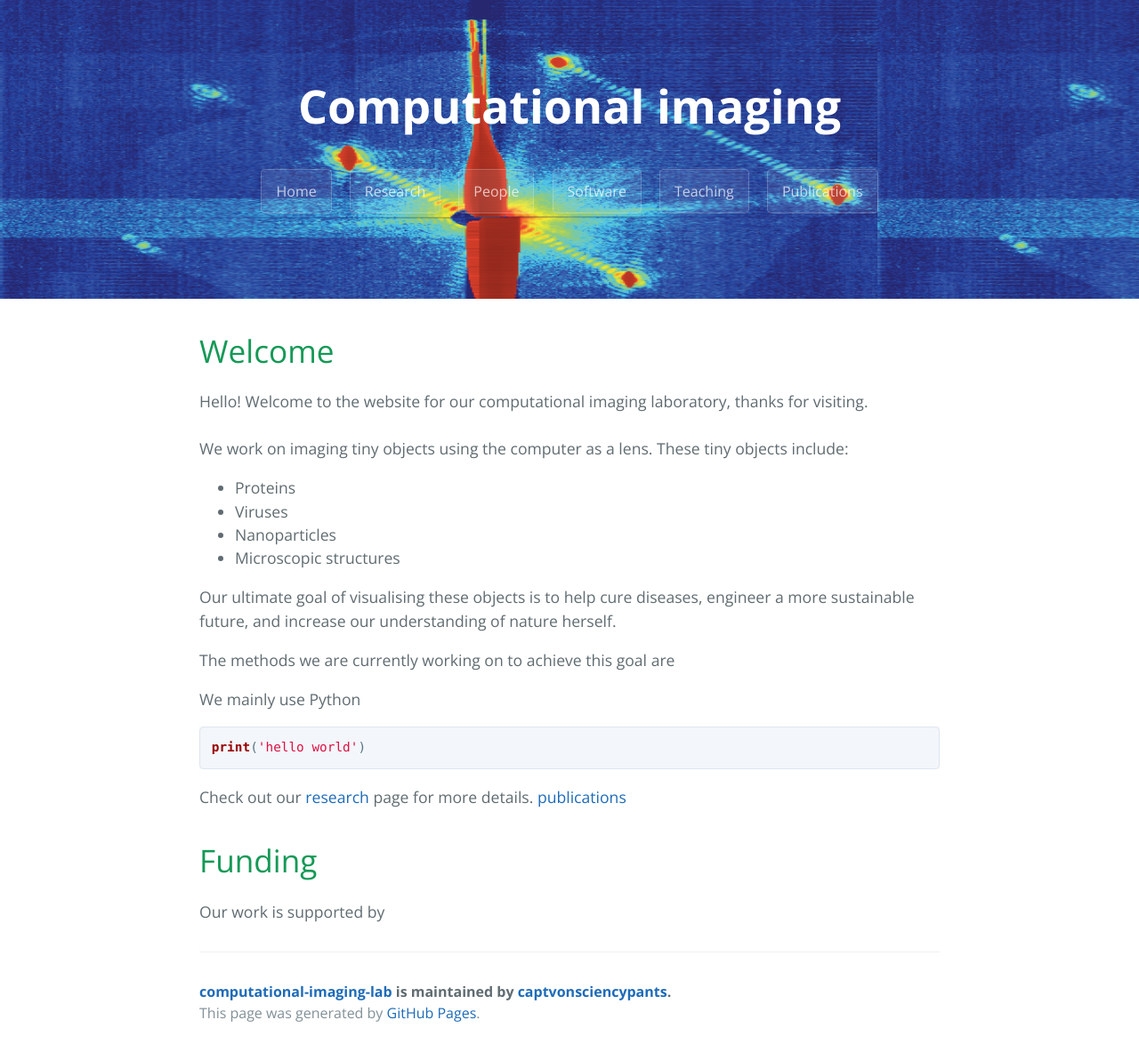
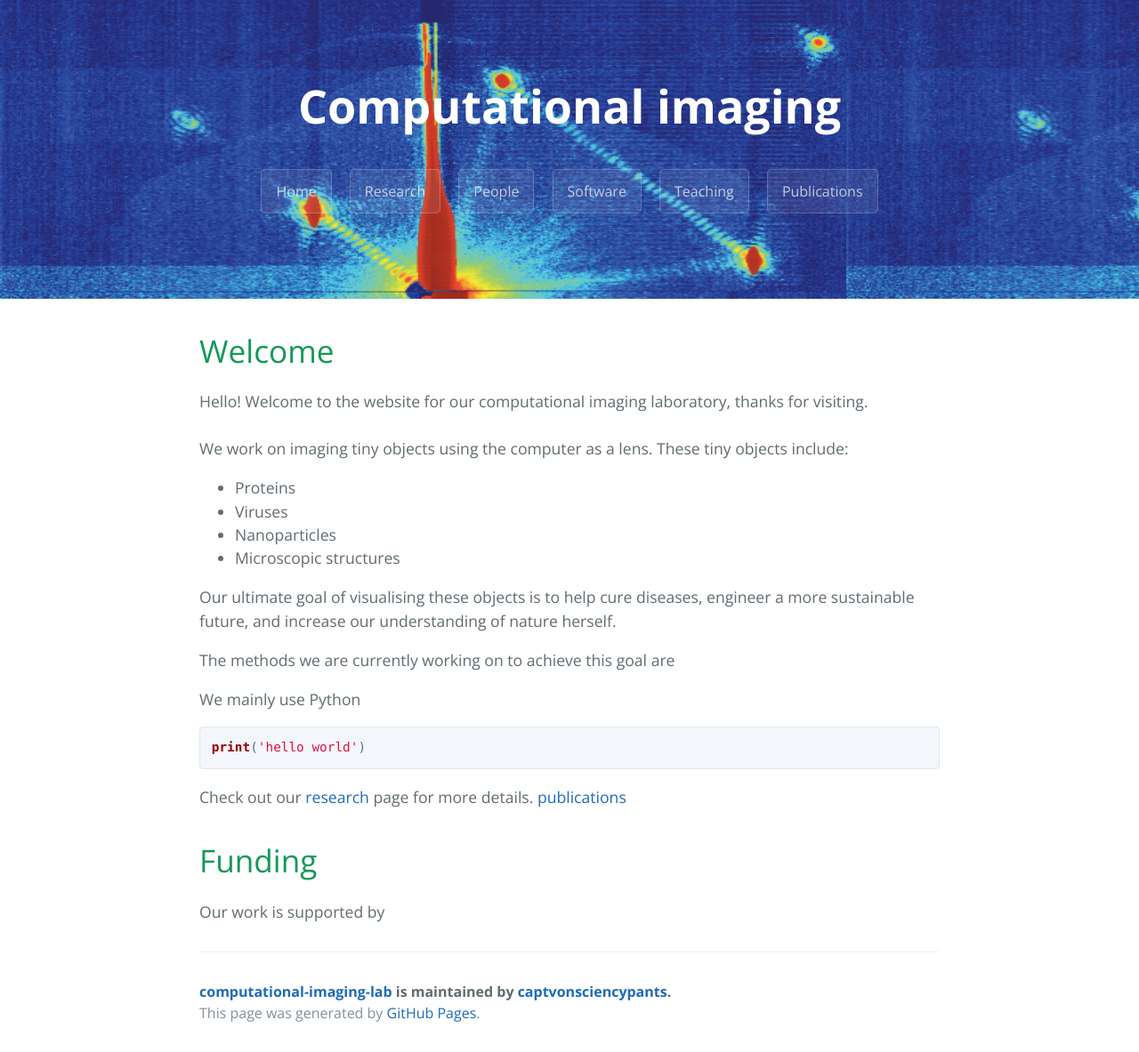
Before and after one commit to captvonsciencypants/computational-imaging-lab, a Jekyll site: the page built from index.md, in a window 1280 px wide. Shown: the whole page at 89% size. Built offline with Jekyll 4.4.1, drawn with Linux system fonts in a browser that asks for light colours; our own code applies the rules of GitHub Pages for plain Markdown files; the repository's description, which GitHub fills in, is left out.

Commit message:
Update jekyll-theme-cayman.scss

```diff
--- a/_sass/jekyll-theme-cayman.scss
+++ b/_sass/jekyll-theme-cayman.scss
@@ -109,7 +109,7 @@ a {
   color: $header-heading-color;
   text-align: center;
   background-color: $header-bg-color;
-  background-image: url(https://github.com/captvonsciencypants/computational-imaging-lab/raw/gh-pages/figs/bg3.png); //linear-gradient(150deg, $header-bg-color-secondary, $header-bg-color);
+  background-image: url(https://github.com/captvonsciencypants/computational-imaging-lab/raw/gh-pages/figs/bg1.png); //linear-gradient(150deg, $header-bg-color-secondary, $header-bg-color);
 
   @include large {
     padding: 5rem 6rem;
```
